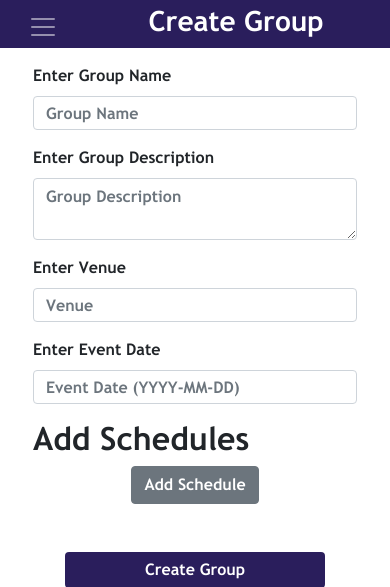
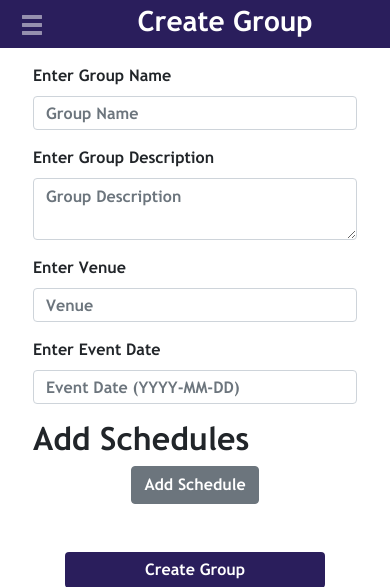
Before and after one commit to droverapp/drover, a Django app: page /groups/create/ in a window 390 px wide. Shown: the top 587 px of the page. Run offline with Django 3.2, Linux system fonts and the light colour scheme; the visitor is signed in with stand-in values (Sample User, id 1); some libraries are stand-ins or nearby versions.

Commit message:
Replace svg hamburger icon with glyphicon

```diff
--- a/public/templates/header.html
+++ b/public/templates/header.html
@@ -14,7 +14,7 @@
   {% if nav_menu %}
   <nav class="navbar navbar-dark drover-nav">
     <button class="navbar-toggler" type="button" data-toggle="collapse" data-target="#navbarToggleExternalContent" aria-controls="navbarToggleExternalContent" aria-expanded="false" aria-label="Toggle navigation">
-      <span class="navbar-toggler-icon"></span>
+      <span class="glyphicon glyphicon-menu-hamburger" style="margin: 0;"></span>
     </button>
   </nav>
   <div class="collapse" id="navbarToggleExternalContent">
--- a/static/css/style.css
+++ b/static/css/style.css
@@ -36,21 +36,23 @@ body, html {
 
 .header .header-title {
   font-size: 1.75rem;
-  max-width: calc(100% - 87px);
+  max-width: calc(100% - 65px);
   overflow: hidden;
   white-space: nowrap;
   text-overflow: ellipsis;
   margin-right: 5px;
-  margin-left: 87px;
+  margin-left: 65px;
 }
 
 .drover-nav {
   position: absolute;
   top: 0;
+  padding: 0.5rem;
 }
 
 .drover-nav .navbar-toggler {
   border: none;
+  font-size: 1.5rem;
 }
 
 .bg-purple {
```
